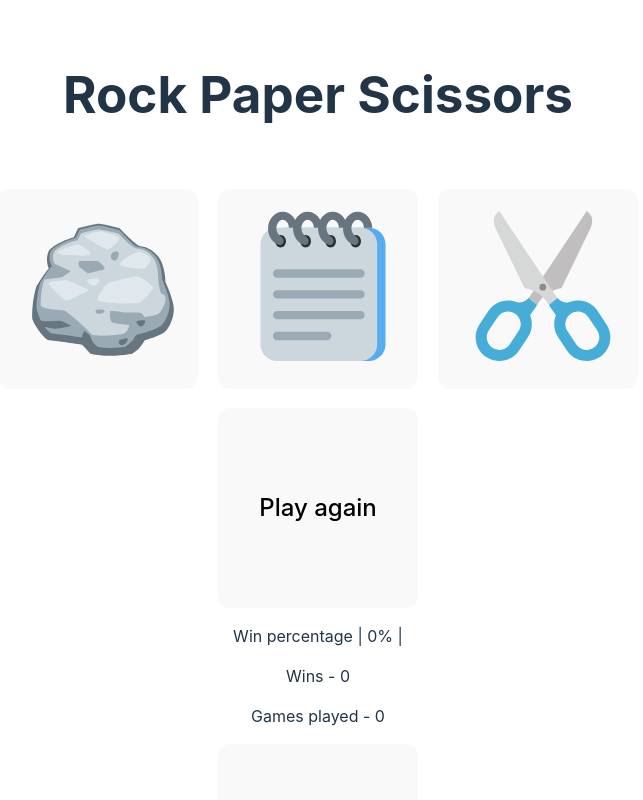
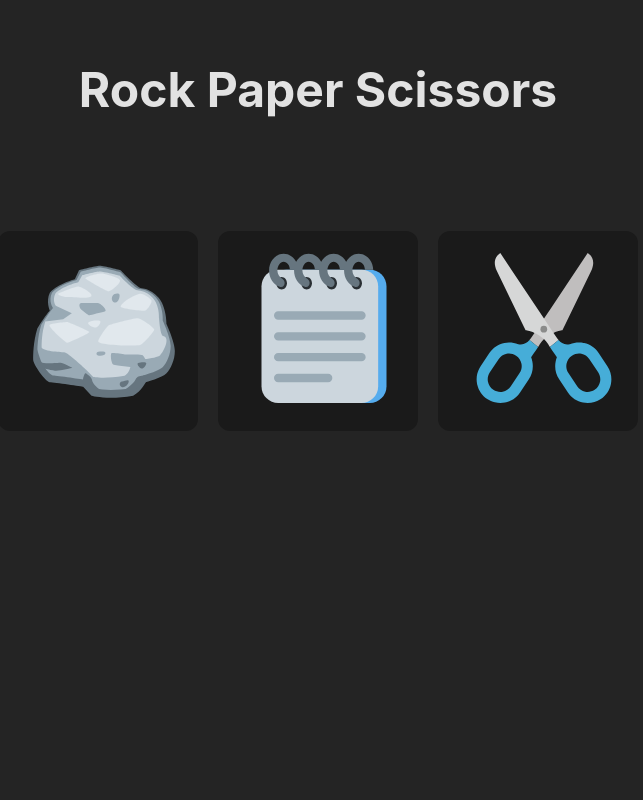
Before and after one commit to micc007/rock-paper-scissors, a Vue app: page / in a window 1280 px wide. Shown: the top 800 px of the page, without its empty margins (322-965 px from the left). Built offline with nearby package versions, Linux system fonts and the light colour scheme.

Commit message:
added simple animations and design changes

```diff
--- a/src/components/RockPaperScissors.vue
+++ b/src/components/RockPaperScissors.vue
@@ -1,23 +1,24 @@
 <template>
+  <transition name="header" appear>
     <h1>{{ header }}</h1>
+  </transition>
 
   <div class="card">
-    <transition name="game">
-      <div>
-
+    <transition name="game" mode="out-in" appear>
       <div class="buttons" v-if="showInput">
-          <button type="button" @click="gameInput('rock')">
+        <button class="game_button" type="button" @click="gameInput('rock')">
           <img src="rock.svg" alt="rock input" width="150" height="150">
         </button>
-          <button type="button" @click="gameInput('paper')">
+        <button class="game_button" type="button" @click="gameInput('paper')">
           <img src="paper.svg" alt="paper input" width="150" height="150">
         </button>
-          <button type="button" @click="gameInput('scissors')">
+        <button class="game_button" type="button" @click="gameInput('scissors')">
           <img src="scissors.svg" alt="scissors input" width="150" height="150">
         </button>
       </div>
 
-        <div class="message" v-if="!showInput">
+      <div v-else>
+        <div class="round" v-if="!showInput">
           <div class="input-container">
             <h3>{{ userInput.value }}</h3>
             <img :src=userInput.src :alt=userInput.alt width="150" height="150">
@@ -29,22 +30,23 @@
           </div>
         </div>
 
-        <h3>{{ result }}</h3>
+        <div class="message" v-if="!showInput">
+          <h3 class="tieMessageBackground">{{ result }}</h3>
           <button @click="showInput = true">Play again</button>
-
-        <div class="stats">
-          <p>Win percentage | {{ winPercentage }}% |</p>
-          <p>Wins - {{ wins }}</p>
-          <p>Games played - {{ playedGames }}</p>
         </div>
 
+        <div class="stats" v-if="!showInput">
+          <div class="stat">
+            Win percentage <p :class="winPercentageClass">{{ winPercentage }}%</p>
           </div>
-
-    </transition>
-
-    <button @click=pokusFunction>ZMENA JE ŽIVOT</button>
-    <transition name="animation-pokus" appear>
-      <div class="stvorec" v-if="pokus"></div>
+          <div class="stat">
+            Wins <p>{{ wins }}</p>
+          </div>
+          <div class="stat">
+            Games played <p>{{ playedGames }}</p>
+          </div>
+        </div>
+      </div>
     </transition>
 
   </div>
@@ -63,6 +65,9 @@
   const playedGames = ref<number>(0);
   const wins = ref<number>(0);
   const winPer = ref<number>(0);
+  const result = ref<string>("");
+  const showInput = ref<boolean>(true);
+  const winPerClass = ref<string>("");
 
   const userInput = ref<gameInputType>({
     value: "",
@@ -74,14 +79,41 @@
     src: "",
     alt: ""
   });
-  const result = ref<string>("");
-
-  const showInput = ref<boolean>(true);
 
   const winPercentage = computed((): number => {
       if(wins.value === 0 && playedGames.value === 0) return winPer.value = 0;
       winPer.value = parseFloat(((wins.value/playedGames.value) * 100).toFixed(1));
       return winPer.value;
+  })
+
+  const winPercentageClass = computed((): string => {
+    switch(true){
+        case winPer.value < 20: {
+          winPerClass.value = "winPer1";
+          break;
+        }
+        case winPer.value >= 20 && winPer.value < 40: {
+          winPerClass.value = "winPer2";
+          break;
+        }
+        case winPer.value >= 40 && winPer.value < 60: {
+          winPerClass.value = "winPer3";
+          break;
+        }
+        case winPer.value >= 60 && winPer.value < 80: {
+          winPerClass.value = "winPer4";
+          break;
+        }
+        case winPer.value >= 80: {
+          winPerClass.value = "winPer5";
+          break;
+        }
+        default: {
+          break;
+        }
+      }
+
+      return winPerClass.value;
   })
 
   const gameResult = (win: boolean) => {
@@ -115,59 +147,6 @@
     else gameResult(false);
   }
 
-  const pokus = ref<boolean>(true);
-
-  const pokusFunction = ():void => {
-    pokus.value = !pokus.value
-  }
-
 </script>
 
-<style scoped>
-
-  .message {
-    display: flex;
-    justify-content: center;
-    align-items: center;
-    gap: 50px;
-  }
-
-  .message h2 {
-    padding-top: 50px;
-  }
-
-  .input-container {
-    display: flex;
-    flex-direction: column;
-    justify-content: center;
-    align-items: center;
-  }
-
-  .stvorec {
-    background-color: rgb(37, 168, 255);
-    width: 150px;
-    height: 150px;
-  }
-
-  .animation-pokus-enter-from {
-    opacity: 0;
-  }
-
-  .animation-pokus-enter-to {
-    opacity: 1;
-  }
-
-  .animation-pokus-enter-active,
-  .animation-pokus-leave-active {
-    transition: opacity 2s ease;
-  }
-
-  .animation-pokus-leave-from {
-    opacity: 1;
-  }
-
-  .animation-pokus-leave-to {
-    opacity: 0;
-  }
-
-</style>
+<style src="../styles/component_style.css" scoped></style>
--- a/src/main.ts
+++ b/src/main.ts
@@ -1,5 +1,5 @@
 import { createApp } from 'vue'
-import './style.css'
+import './styles/style.css'
 import App from './App.vue'
 
 createApp(App).mount('#app')
--- a/src/style.css
+++ /dev/null
@@ -1,90 +0,0 @@
-:root {
-  font-family: Inter, system-ui, Avenir, Helvetica, Arial, sans-serif;
-  line-height: 1.5;
-  font-weight: 400;
-
-  color-scheme: light dark;
-  color: rgba(255, 255, 255, 0.87);
-  background-color: #242424;
-
-  font-synthesis: none;
-  text-rendering: optimizeLegibility;
-  -webkit-font-smoothing: antialiased;
-  -moz-osx-font-smoothing: grayscale;
-  -webkit-text-size-adjust: 100%;
-}
-
-a {
-  font-weight: 500;
-  color: #646cff;
-  text-decoration: inherit;
-}
-a:hover {
-  color: #535bf2;
-}
-
-body {
-  margin: 0;
-  display: flex;
-  justify-content: center;
-  min-width: 320px;
-  min-height: 100vh;
-}
-
-h1 {
-  font-size: 3.2em;
-  line-height: 1.1;
-}
-
-button {
-  border-radius: 8px;
-  border: 1px solid transparent;
-  padding: 0.6em 1.2em;
-  font-size: 1.5em;
-  font-weight: 500;
-  font-family: inherit;
-  background-color: #1a1a1a;
-  cursor: pointer;
-  transition: border-color 0.25s;
-  width: 200px;
-  height: 200px;
-  border-radius: 0.5em;
-}
-button:hover {
-  border-color: #279eff;
-}
-button:focus,
-button:focus-visible {
-  outline: 4px auto -webkit-focus-ring-color;
-}
-
-.card {
-  padding: 2em;
-}
-
-.buttons {
-  display: flex;
-  justify-content: center;
-  align-items: center;
-  gap: 20px;
-}
-
-#app {
-  max-width: 1280px;
-  margin: 0 auto;
-  padding: 2rem;
-  text-align: center;
-}
-
-@media (prefers-color-scheme: light) {
-  :root {
-    color: #213547;
-    background-color: #ffffff;
-  }
-  a:hover {
-    color: #747bff;
-  }
-  button {
-    background-color: #f9f9f9;
-  }
-}
```
Lines whose indentation alone changed are shown as unchanged.
